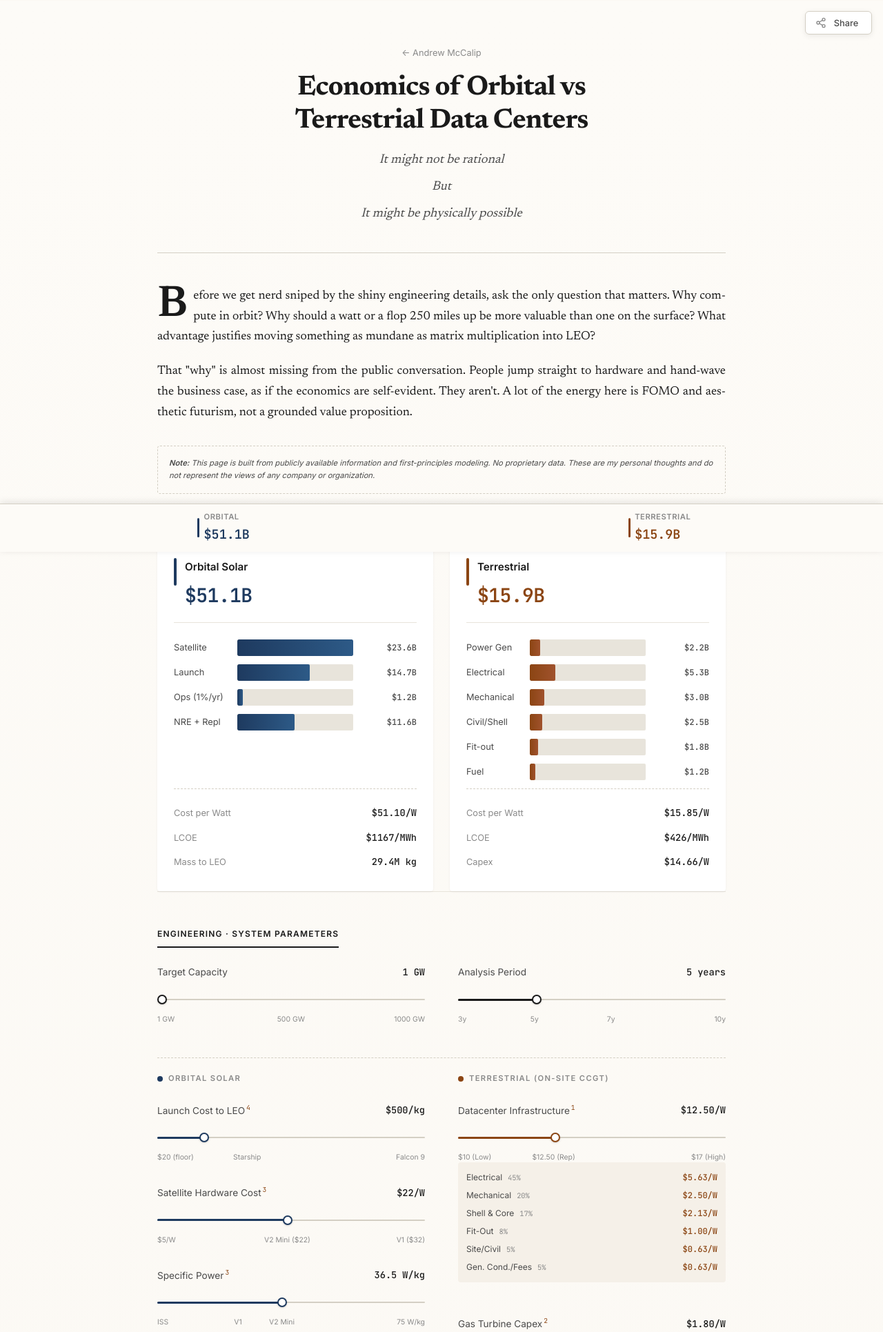
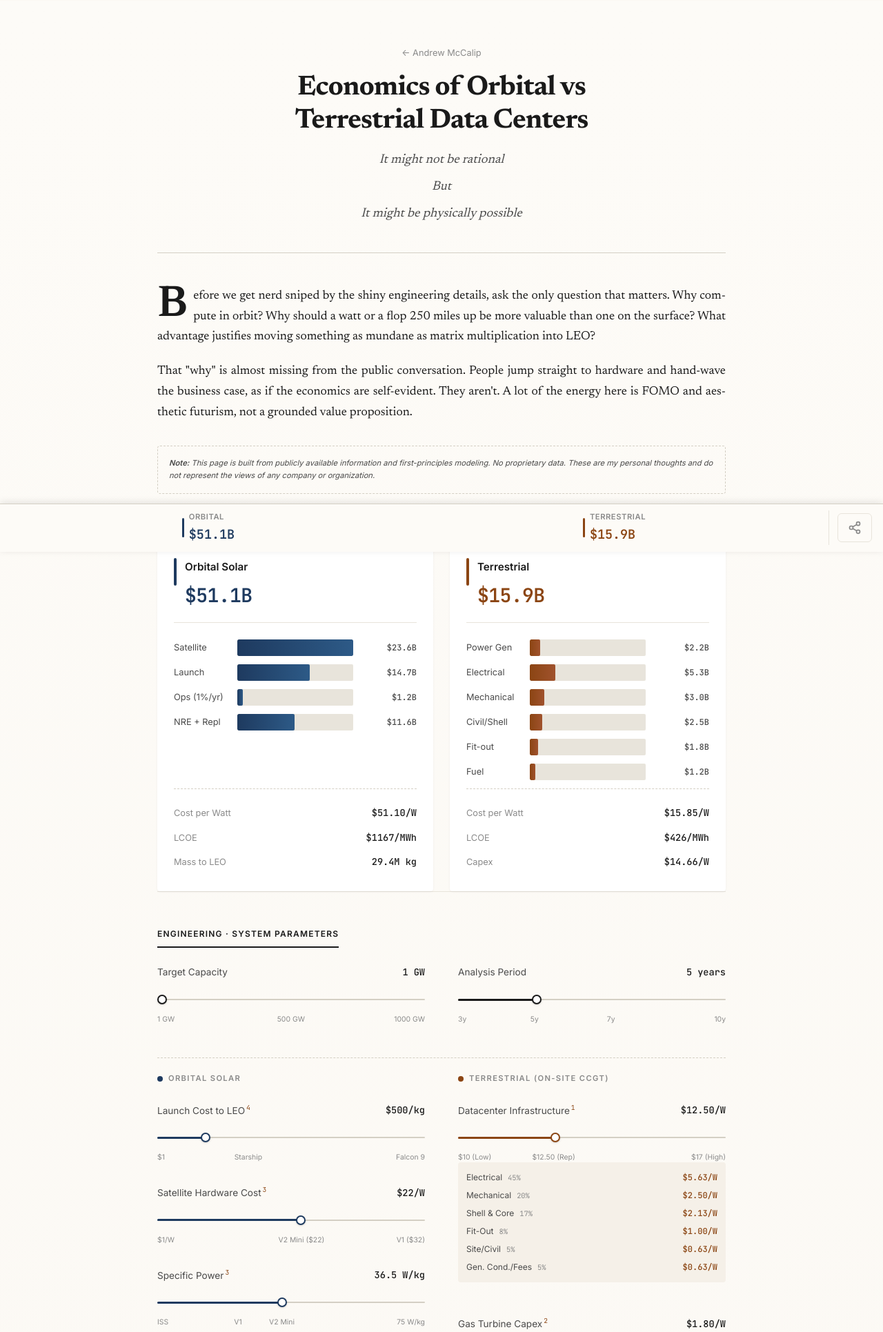
Before and after one commit to andrewmccalip/thoughts, a Flask app: page /space-datacenters in a window 1280 px wide. Shown: the top 1931 px of the page at 69% size. Run offline with Flask 2, Linux system fonts and the light colour scheme.

Commit message:
share button

```diff
--- a/static/css/style.css
+++ b/static/css/style.css
@@ -2495,12 +2495,26 @@ input[type="range"]::-moz-range-thumb {
     text-align: center;
 }
 
-@media (max-width: 600px) {
+/* Mobile share slot in sticky bar */
+.mobile-share-slot {
+    display: none;
+}
+
+@media (max-width: 1500px) {
+    .mobile-share-slot {
+        display: flex;
+        align-items: center;
+        padding-left: 0.75rem;
+        border-left: 1px solid var(--rule-light);
+        margin-left: 0.5rem;
+    }
+
     .share-button {
-        top: auto;
-        bottom: 65px;
-        right: 12px;
-        padding: 8px 12px;
+        position: static;
+        padding: 10px 14px;
+        box-shadow: none;
+        border: 1px solid var(--rule-light);
+        background: transparent;
     }
 
     .share-text {
@@ -2508,7 +2522,12 @@ input[type="range"]::-moz-range-thumb {
     }
 
     .share-button svg {
-        width: 18px;
-        height: 18px;
-    }
-}
+        width: 20px;
+        height: 20px;
+    }
+
+    .share-button:hover {
+        box-shadow: none;
+        background: rgba(0,0,0,0.03);
+    }
+}
--- a/static/js/main.js
+++ b/static/js/main.js
@@ -419,11 +419,11 @@
         // Years slider
         setupSlider('years-slider', 'years-fill', 'years-value', 3, 10, 'years', v => `${v} years`);
 
-        // Launch cost slider (min $20/kg theoretical limit)
-        setupSlider('launch-cost-slider', 'launch-cost-fill', 'launch-cost-value', 20, 2940, 'launchCostPerKg', v => `$${v.toLocaleString()}/kg`);
+        // Launch cost slider (min $1/kg for extreme future scenarios)
+        setupSlider('launch-cost-slider', 'launch-cost-fill', 'launch-cost-value', 1, 2940, 'launchCostPerKg', v => `$${v.toLocaleString()}/kg`);
 
-        // Satellite cost slider (from Starlink BOM analysis)
-        setupSlider('sat-cost-slider', 'sat-cost-fill', 'sat-cost-value', 5, 40, 'satelliteCostPerW', v => `$${v}/W`);
+        // Satellite cost slider (min $1/W for extreme future scenarios)
+        setupSlider('sat-cost-slider', 'sat-cost-fill', 'sat-cost-value', 1, 40, 'satelliteCostPerW', v => `$${v}/W`);
 
         // Specific power slider (W/kg from Starlink analysis)
         setupSlider('specific-power-slider', 'specific-power-fill', 'specific-power-value', 3, 75, 'specificPowerWPerKg', v => `${v.toFixed(1)} W/kg`);
--- a/static/js/share.js
+++ b/static/js/share.js
@@ -235,7 +235,24 @@ const UrlShare = (function() {
             }
         });
 
+        // Position button based on viewport
+        function positionButton() {
+            const mobileSlot = document.getElementById('mobile-share-slot');
+            const isMobile = window.innerWidth <= 1500;
+
+            if (isMobile && mobileSlot && btn.parentElement !== mobileSlot) {
+                mobileSlot.appendChild(btn);
+            } else if (!isMobile && btn.parentElement !== document.body) {
+                document.body.appendChild(btn);
+            }
+        }
+
+        // Initial placement
         document.body.appendChild(btn);
+        positionButton();
+
+        // Reposition on resize
+        window.addEventListener('resize', positionButton);
     }
 
     /**
--- a/templates/space-datacenters.html
+++ b/templates/space-datacenters.html
@@ -346,12 +346,12 @@
                             <span class="slider-value" id="launch-cost-value">$1,000/kg</span>
                         </div>
                         <div class="slider-track-container">
-                            <input type="range" id="launch-cost-slider" min="20" max="2940" step="10" value="500">
+                            <input type="range" id="launch-cost-slider" min="1" max="2940" step="1" value="500">
                             <div class="slider-track"></div>
                             <div class="slider-fill orbital-fill" id="launch-cost-fill"></div>
                         </div>
                         <div class="slider-ticks">
-                            <span class="tick" data-value="20">$20 (floor)</span>
+                            <span class="tick" data-value="1">$1</span>
                             <span class="tick" data-value="1000">Starship</span>
                             <span class="tick" data-value="2940">Falcon 9</span>
                         </div>
@@ -363,12 +363,12 @@
                             <span class="slider-value" id="sat-cost-value">$22/W</span>
                         </div>
                         <div class="slider-track-container">
-                            <input type="range" id="sat-cost-slider" min="5" max="40" step="1" value="22">
+                            <input type="range" id="sat-cost-slider" min="1" max="40" step="1" value="22">
                             <div class="slider-track"></div>
                             <div class="slider-fill orbital-fill" id="sat-cost-fill"></div>
                         </div>
                         <div class="slider-ticks">
-                            <span class="tick" data-value="5">$5/W</span>
+                            <span class="tick" data-value="1">$1/W</span>
                             <span class="tick" data-value="22">V2 Mini ($22)</span>
                             <span class="tick" data-value="40">V1 ($32)</span>
                         </div>
@@ -1292,6 +1292,7 @@
                 <span class="mobile-cost-value" id="terrestrial-total-sticky">$14.8B</span>
             </div>
         </div>
+        <div class="mobile-share-slot" id="mobile-share-slot"></div>
     </div>
 
     <script src="{{ url_for('static', filename='js/math.js') }}"></script>
```
